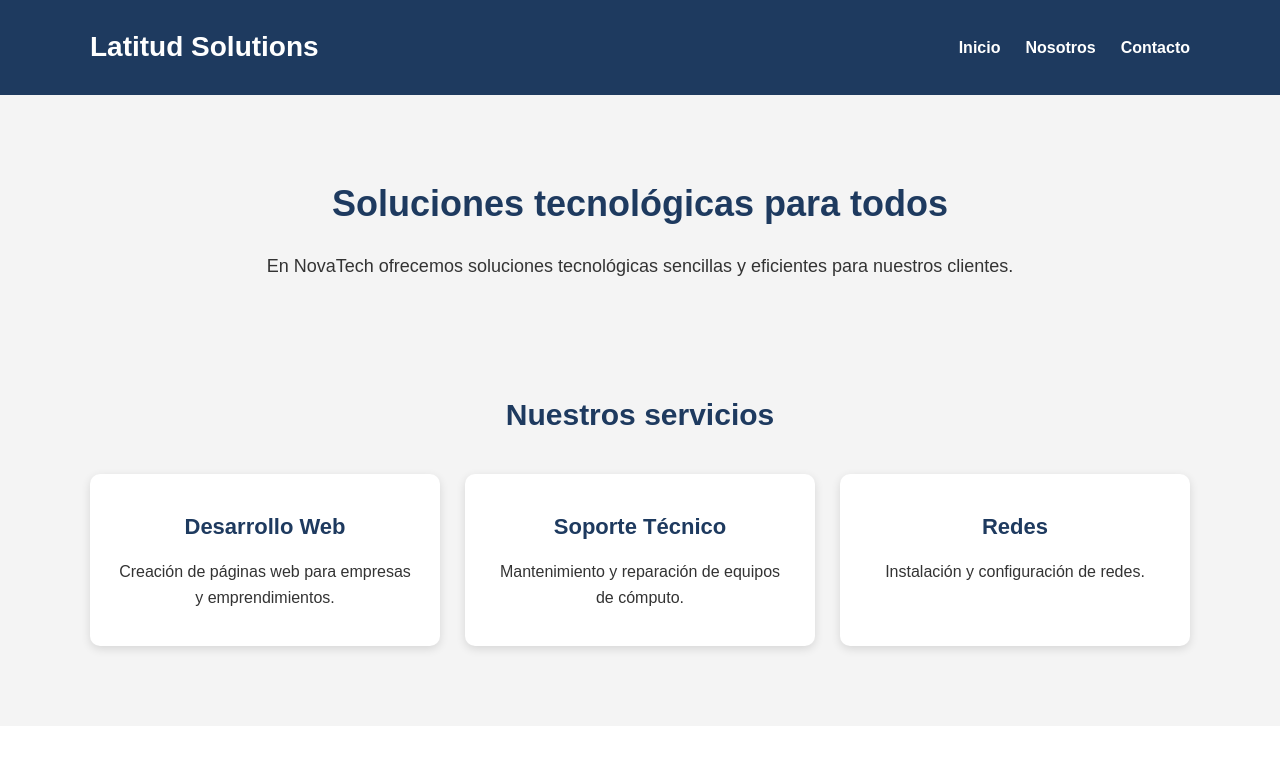
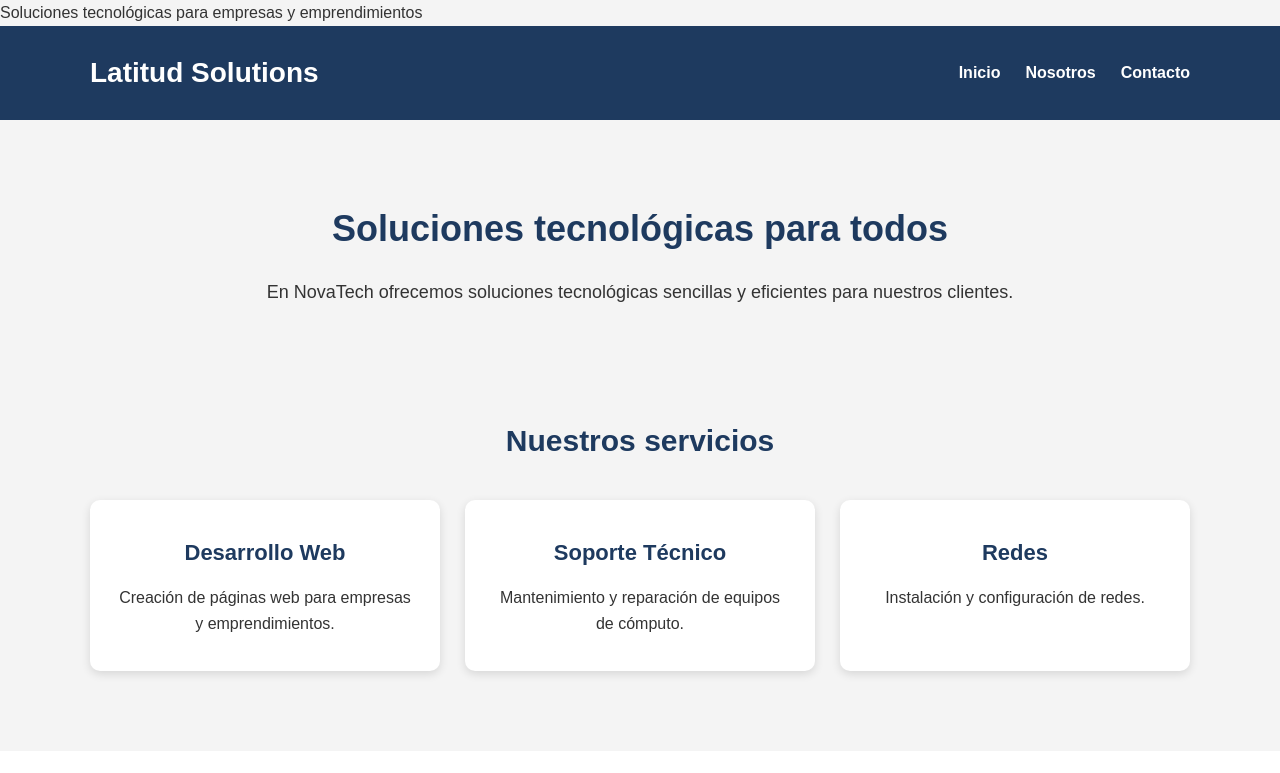
Before and after one commit to valeska01/Git-examen_valeska-guevara, a plain HTML site: page index.html in a window 1280 px wide. Shown: the top 773 px of the page. Drawn offline with Linux system fonts and the light colour scheme.

Commit message:
Actualiza información de la página

```diff
--- a/index.html
+++ b/index.html
@@ -7,7 +7,8 @@
 
     <meta name="viewport" content="width=device-width, initial-scale=1.0">
 
-    <title>Latitud Solutions</title>
+    <title>Latitud kiss Solutions</title>
+    <p>Soluciones tecnológicas para empresas y emprendimientos</p>
 
     <!-- CONEXIÓN CON EL CSS -->
     <link rel="stylesheet" href="style.css">
```
